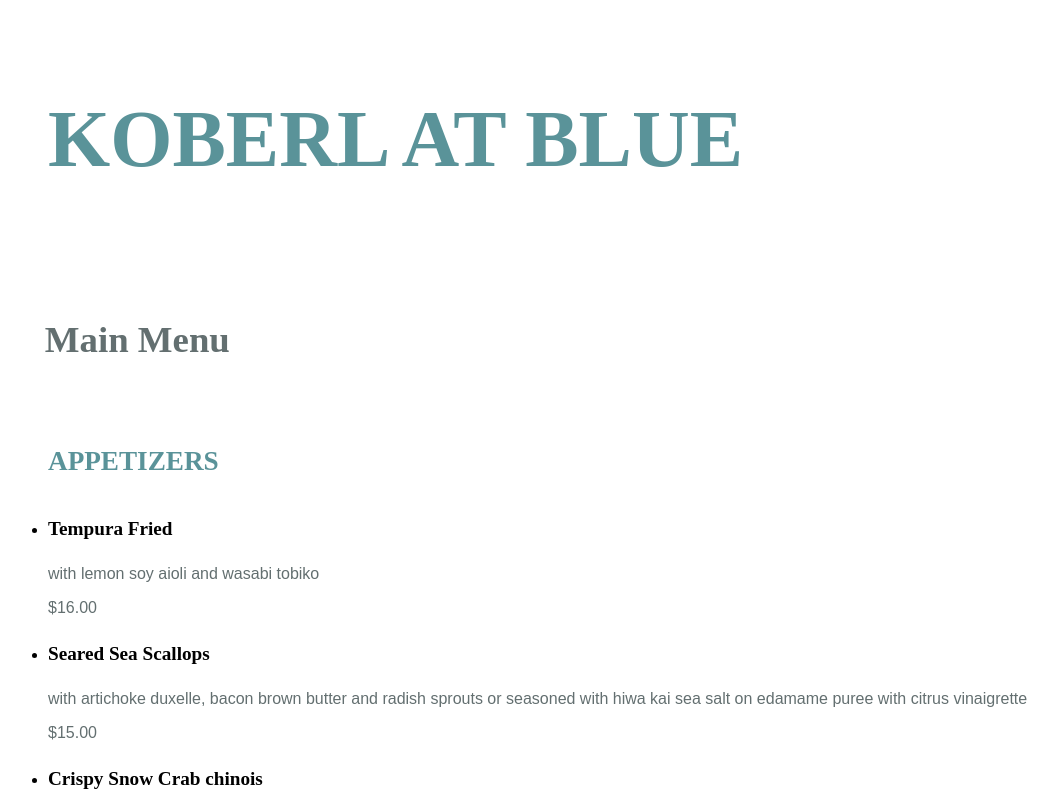
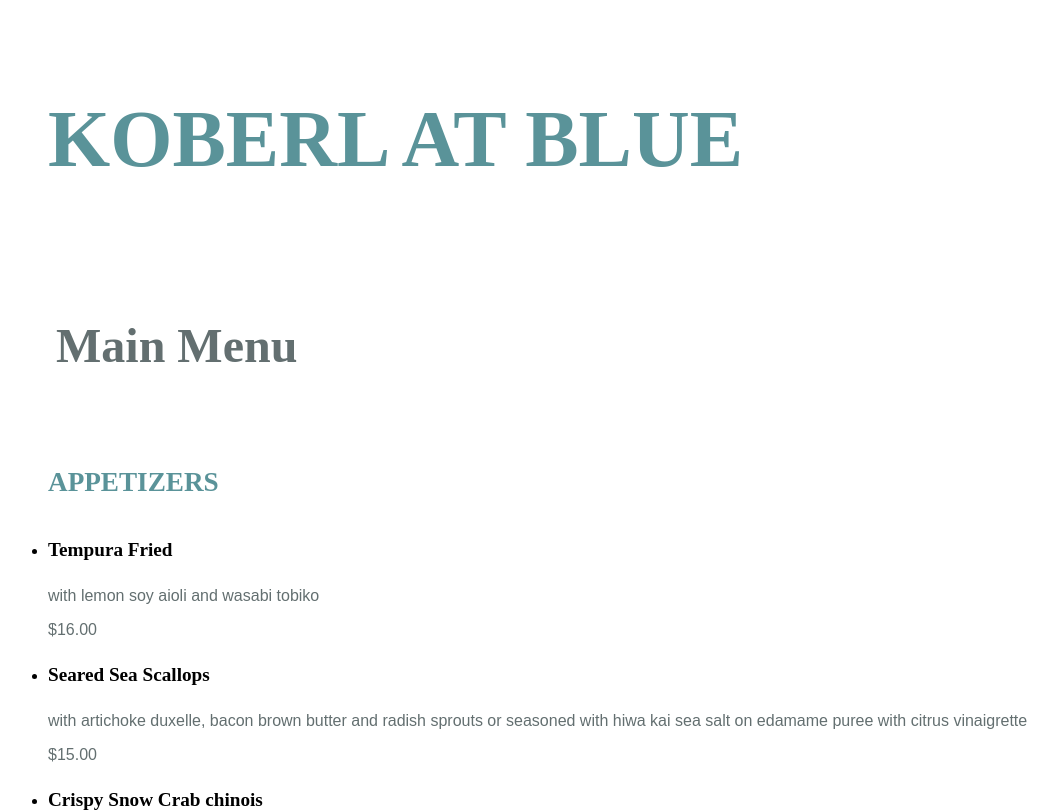
Before and after one commit to atong06/atong06.github.io, a plain HTML site: page grc338/restaurantmenucss/index.html in a window 1280 px wide. Shown: the top 810 px of the page, without its empty margins (0-1058 px from the left). Drawn offline with Linux system fonts and the light colour scheme.

Commit message:
Update style.css

```diff
--- a/grc338/restaurantmenucss/style.css
+++ b/grc338/restaurantmenucss/style.css
@@ -9,7 +9,7 @@ h1 {
 
 h2 {
     color: rgb(99, 111, 112);
-    font-size: 2.3em;
+    font-size: 3em;
     padding: 0em 1em 0em 1em
 }
 
```
